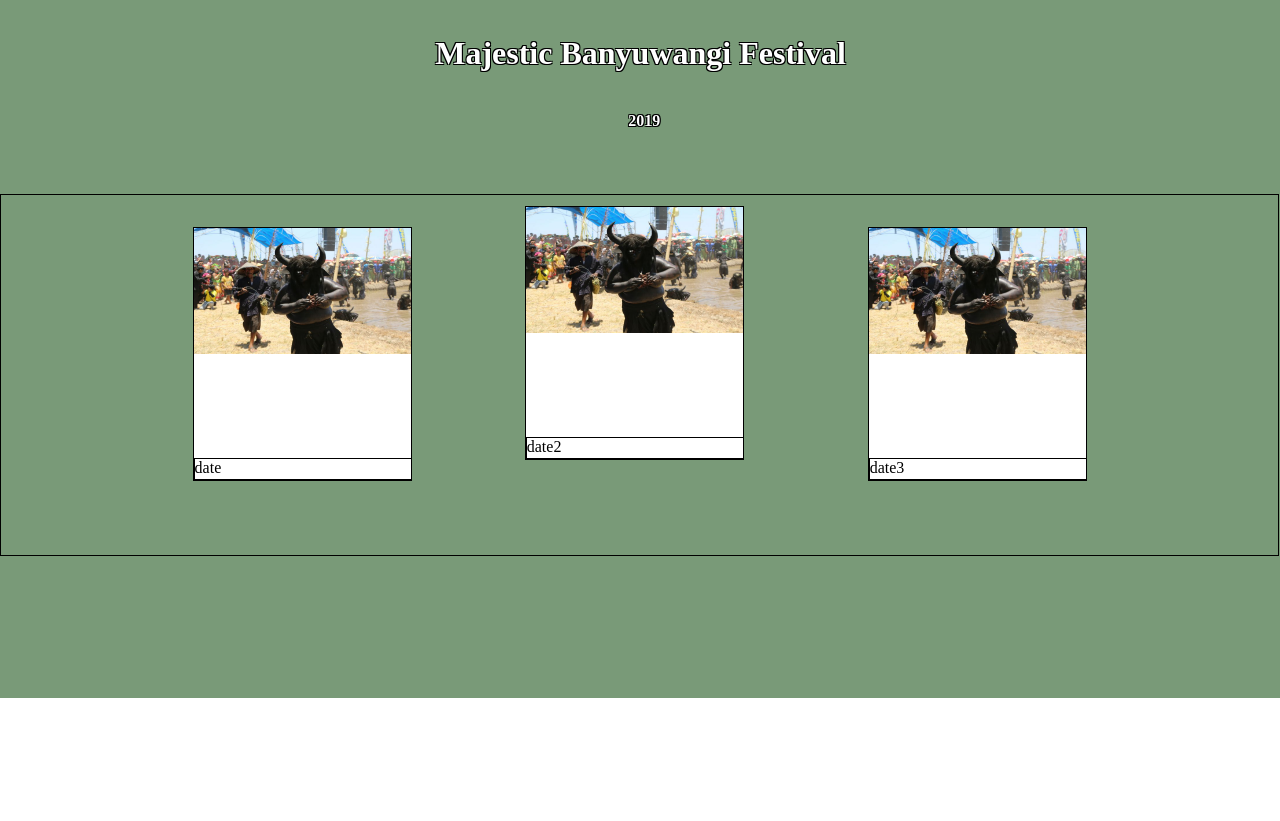
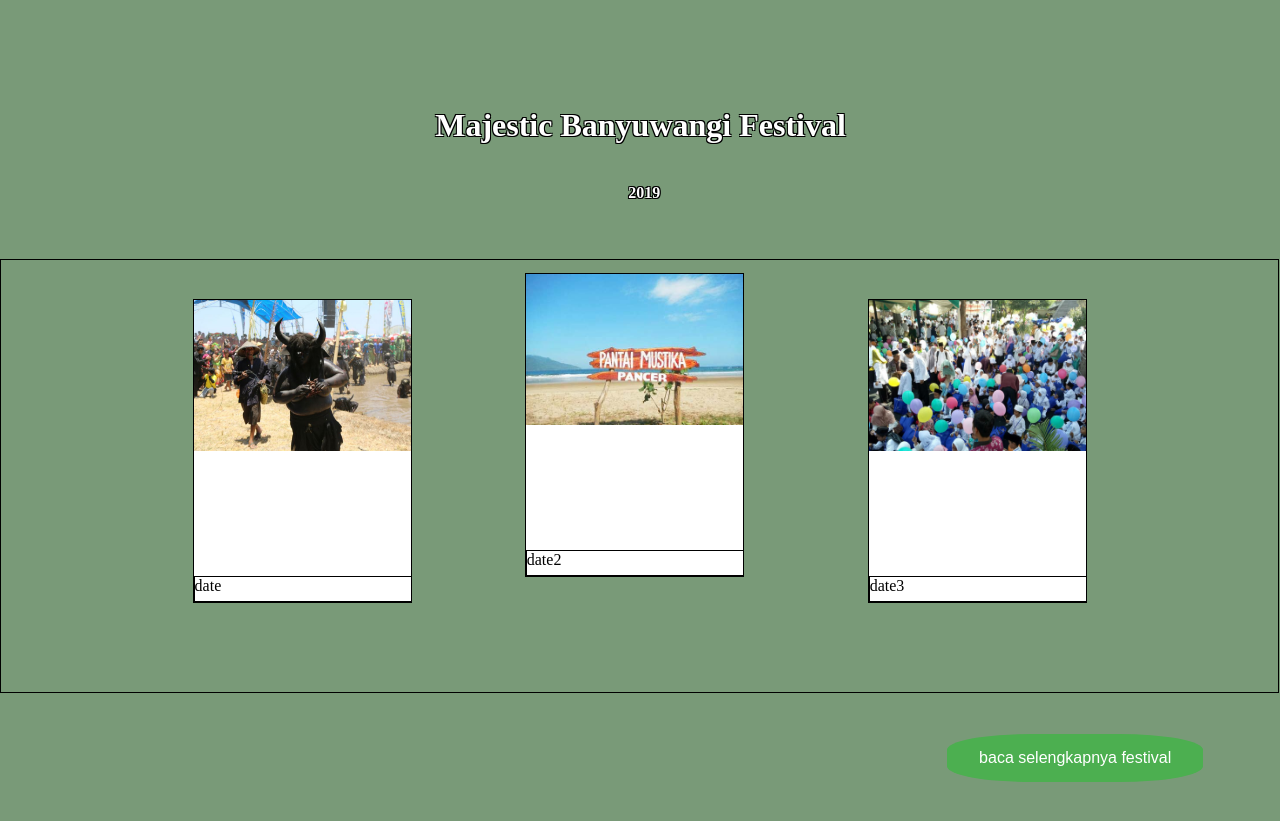
Before and after one commit to caenka/esdeath11.github.io, a plain HTML site: page index.html in a window 1280 px wide. Shown: the part 800-1621 px from the top of the page. Before the commit the page ends 1498 px from the top, so only its background shows below. Drawn offline with Linux system fonts and the light colour scheme.

Commit message:
update 1

```diff
--- a/css/style_index.css
+++ b/css/style_index.css
@@ -73,7 +73,7 @@ li a:hover {
     position: absolute;
     left: 0;
     right: 0;
-    top: 8.7%;
+    top: 9.4%;
     bottom: 0;
     width: 100%;
     height: 721px;
@@ -96,7 +96,7 @@ li a:hover {
     margin: 0;
     background-color: #799A78;
     width: 100%;
-    height: 720px;
+    height: 2160px;
 }
 .postittle2{
     text-shadow: -1px -1px 0 #000, 1px -1px 0 #000, -1px 1px 0 #000, 1px 1px 0 #000;
@@ -114,10 +114,10 @@ li a:hover {
     position: relative;
     border: 1px solid black;
     width: 99.8%;
-    height: 50%;
+    height: 20%;
     margin: 0;
     position: absolute;
-    top: 30%;
+    top: 13%;
     left: 0%;
 }
 .img1{
@@ -168,3 +168,20 @@ li a:hover {
     position: absolute;
     bottom: 0;
 }
+.next1{
+    background-color: #4CAF50; /* Green */
+    border: none;
+    color: white;
+    padding: 15px 32px;
+    text-align: center;
+    text-decoration: none;
+    display: inline-block;
+    font-size: 16px;
+    border-radius: 32.8%;
+    position: absolute;
+    top: 35%;
+    right: 6%;
+}
+.next1:hover{
+    background-color: #263919;
+}
--- a/index.html
+++ b/index.html
@@ -51,7 +51,7 @@
                     </div>
                 </div>
                 <div class="img2">
-                    <img class="imgsrc2" src="../esdeath11.github.io/img/HOME/festival_1.jpg" width="100%" height="50%" alt="" srcset="">
+                    <img class="imgsrc2" src="../esdeath11.github.io/img/HOME/festival 2.jpg" width="100%" height="50%" alt="" srcset="">
                     <div class="datebox2">
                         <div class="textdate2">
                             date2
@@ -59,7 +59,7 @@
                     </div>
                 </div>
                 <div class="img3">
-                    <img class="imgsrc3" src="../esdeath11.github.io/img/HOME/festival_1.jpg" width="100%" height="50%" alt="" srcset="">
+                    <img class="imgsrc3" src="../esdeath11.github.io/img/HOME/festival 3.jpg" width="100%" height="50%" alt="" srcset="">
                     <div class="datebox3">
                         <div class="textdate2">
                             date3
@@ -68,6 +68,7 @@
                 </div>
             </div>
         </div>
+        <button class="next1" type="submit">baca selengkapnya festival</button>
     </div>
 </body>
 </html>
```
